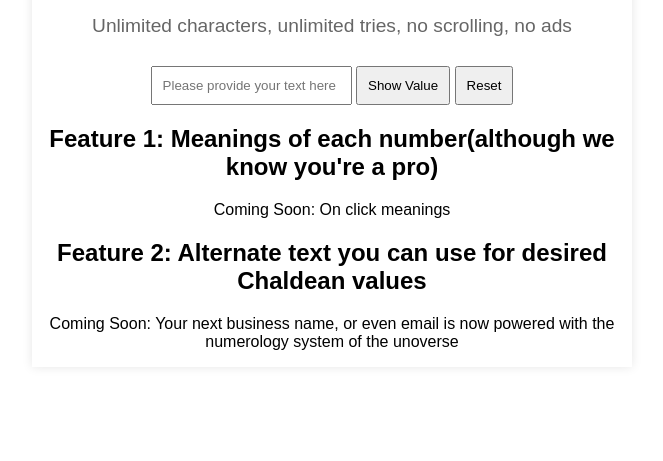
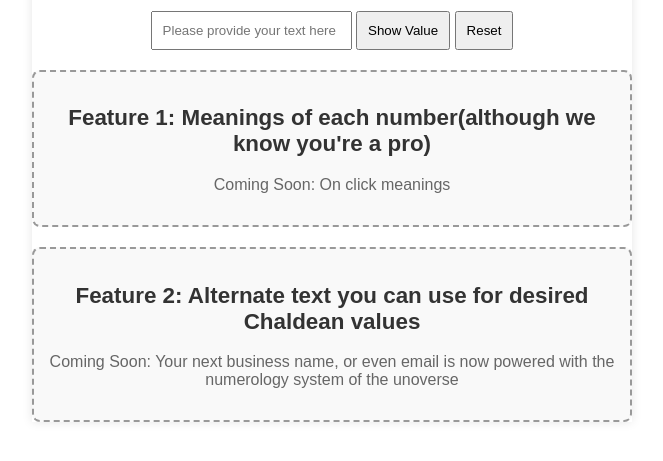
Before and after one commit to Jasmin1809/Numerology-Pro, a plain HTML site: page index.html in a window 1280 px wide. Shown: the part 249-710 px from the top of the page, without its empty margins (308-971 px from the left). Drawn offline with Linux system fonts and the light colour scheme.

Commit message:
Update style.css

```diff
--- a/style.css
+++ b/style.css
@@ -33,3 +33,21 @@ input, button {
     margin-top: 8px; /* Adjust spacing between title and subtitle */
     text-align: center; /* Center-align the subtitle */
 }
+.coming-soon-box {
+    margin-top: 20px;
+    padding: 15px;
+    border: 2px dashed #999;
+    border-radius: 8px;
+    background-color: #f9f9f9;
+    text-align: center;
+}
+
+.coming-soon-box h2 {
+    color: #333;
+    font-size: 1.4em;
+}
+
+.coming-soon-box p {
+    color: #666;
+    font-size: 1em;
+}
```
